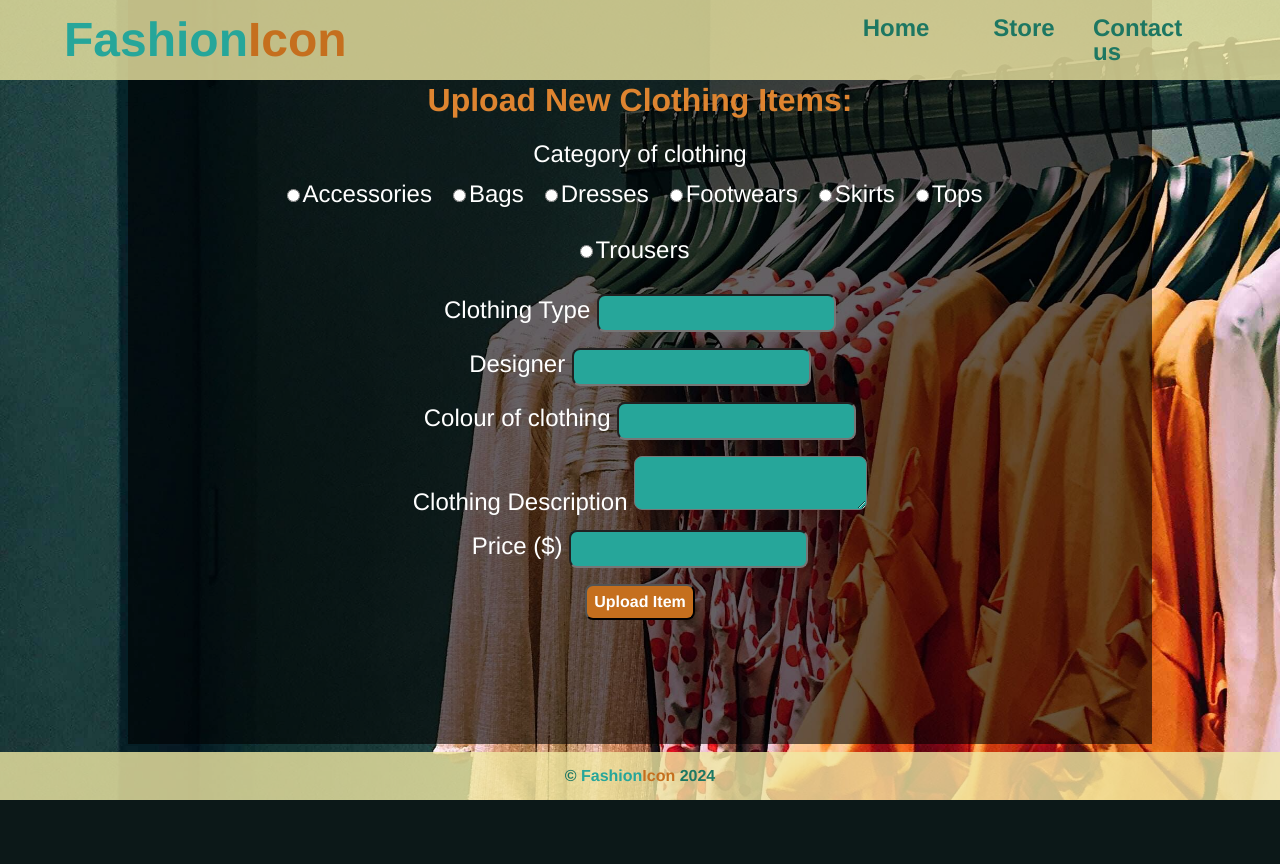
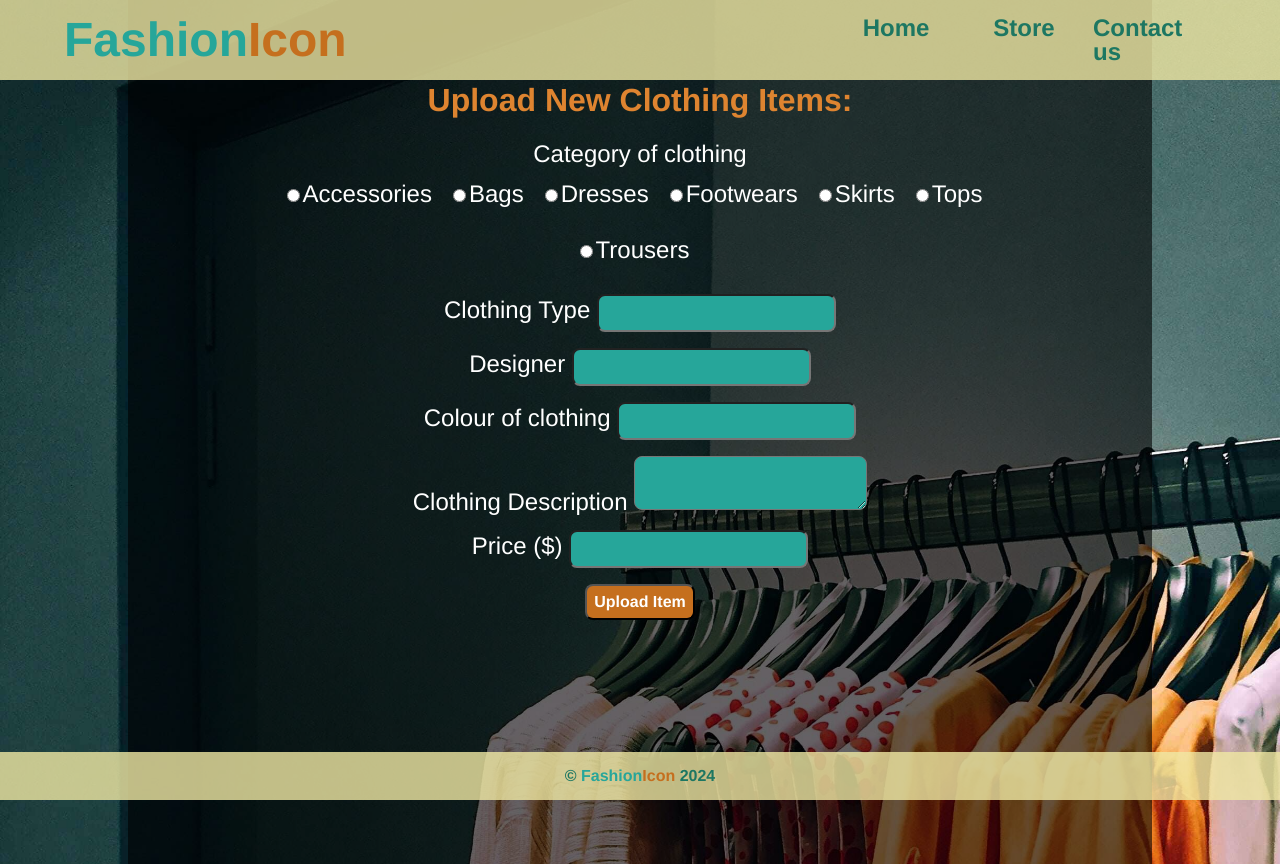
Before and after one commit to Yinnie01/fashioniconapp, a Flask app: page /upload in a window 1280 px wide. Before the commit the page ends 800 px from the top, so only its background shows below. Run offline with Flask 3, Linux system fonts and the light colour scheme; parts of the project's set-up code (start-up, migrations or seed data) failed here and were passed over; some libraries are stand-ins or nearby versions; some web fonts are replaced.

Commit message:
Edit upload page

```diff
--- a/static/css/main.css
+++ b/static/css/main.css
@@ -448,7 +448,7 @@ Store Page Rulesets
     padding-top: 3%;
     padding-bottom: 2%;
     width: 80%;
-    height: 85vh;
+    height: 100vh;
     margin: 0 auto;
     background-color: rgba(0, 0, 0, 0.6);
 }
```
